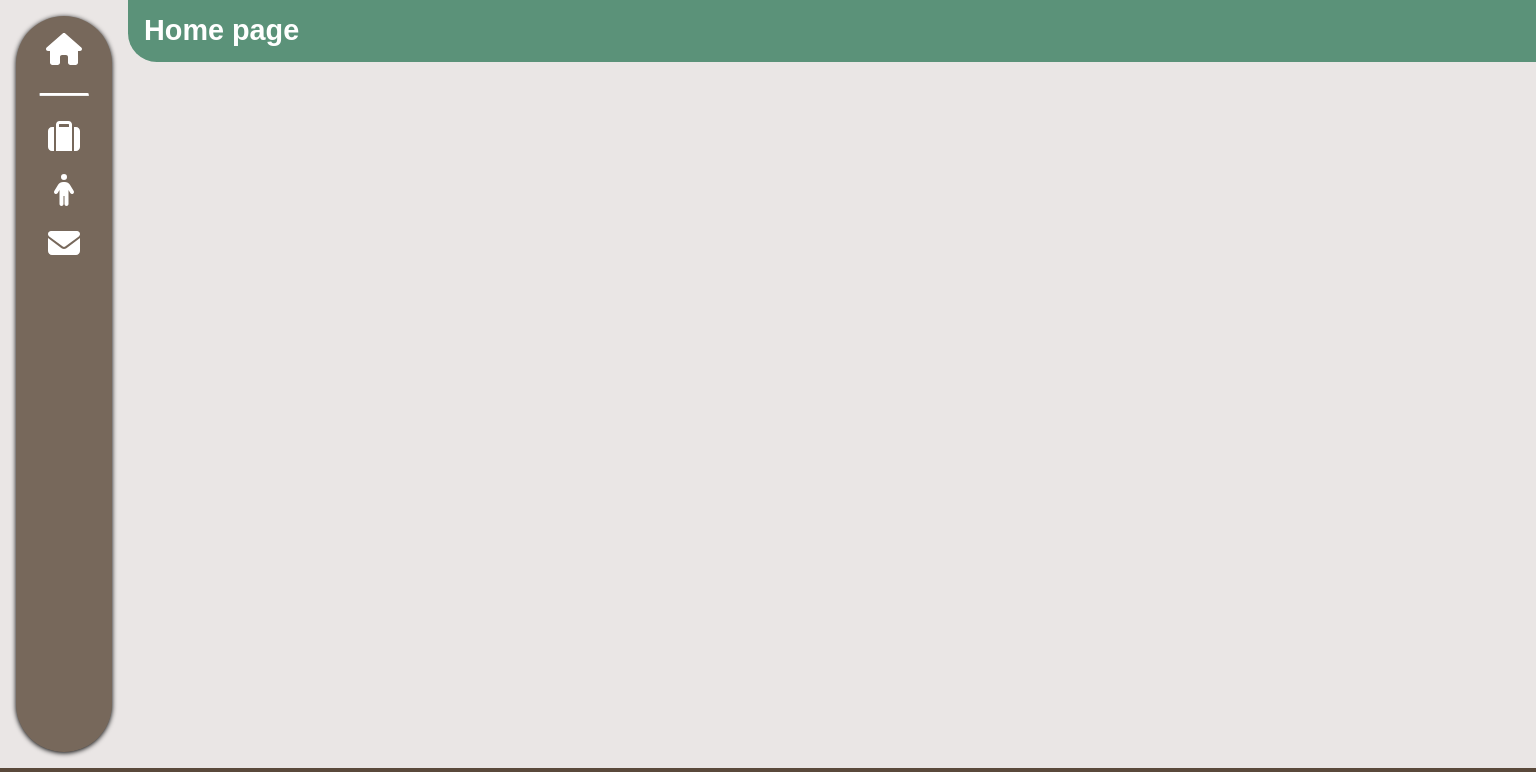
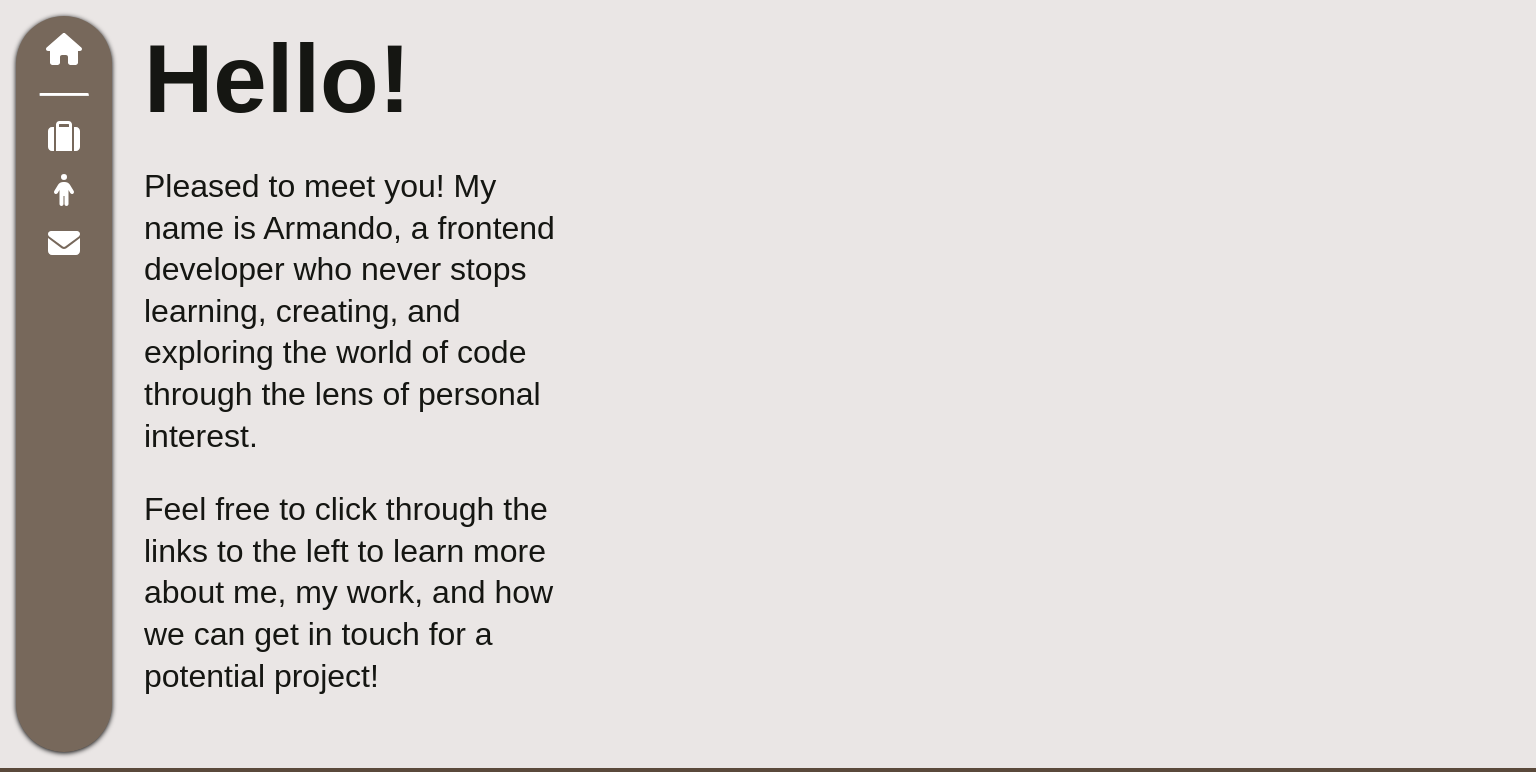
Before and after one commit to amontesino/portfolio, a React (Vite) app: page / in a window 1536 px wide. Shown: the top 772 px of the page. Built offline with nearby package versions, Linux system fonts and the light colour scheme; a web font is replaced by a local one.

Commit message:
landing page changes
-added home page content
-made home page content bigger on desktop
-added changing text dependent on screen width

-changed line height on desktop

-added disclaimer to portfolio page

```diff
--- a/src/index.css
+++ b/src/index.css
@@ -61,6 +61,10 @@ html {
 .footer img {
   height: 1em;
 }
+
+/* Home page */
+
+
 
 /* General page stylings */
 
@@ -162,6 +166,11 @@ html {
   color: #d4d4d4;
 }
 
+.disclaimer {
+  color: rgb(165, 0, 0);
+  text-align: center;
+}
+
 @media (min-width: 1366px) {
   .header {
     text-align: center;
@@ -193,6 +202,16 @@ html {
     padding: 0;
   }
 
+  .home-head {
+    font-size: 6em;
+    margin: 0.25em 0;
+  }
+
+  .home-body {
+    font-size: 2em;
+    margin-right: 30em;
+  }
+
   .navlink-container {
     display: flex;
     flex-direction: column;
@@ -203,7 +222,7 @@ html {
   }
 
   .page-section p {
-    line-height: 1
+    line-height: 1.3
   }
 
   .page-head {
--- a/src/pages/Home.jsx
+++ b/src/pages/Home.jsx
@@ -1,10 +1,16 @@
 import React from 'react'
 
 export default function Home() {
+
     return (
         <>
-            <main className="page-section">
-                    <h1 className="page-head">Home page</h1>
+            <main className="page-section home">
+                <h1 className="page-head desktop-hidden">Home page</h1>
+                <h2 className="home-head">Hello!</h2>
+                <p className="home-body">Pleased to meet you! My name is Armando, a frontend developer who never stops learning, creating, and exploring the world of code through the lens of personal interest.</p>
+                <p className='home-body'>
+                    Feel free to click through the links <span className="desktop-hidden"> above </span> <span className="mobile-hidden"> to the left </span> to learn more about me, my work, and how we can get in touch for a potential project!
+                </p>
             </main>
         </>
     )
--- a/src/pages/Portfolio.jsx
+++ b/src/pages/Portfolio.jsx
@@ -27,6 +27,7 @@ export default function Portfolio() {
                         Blockally
                     </Link>
                 </div>
+                <h3 className="disclaimer">DISCLAIMER: The below projects are hosted on separate Netlify sites, and are actively being rewritten as React apps that will be displayed/functional on this site, rather than their old Javascript versions. For the time being they will appear janky yet function as intended.</h3>
                 <h2>Scrimba projects</h2>
                 {/* Add the following:
                     -Component Library++
```
